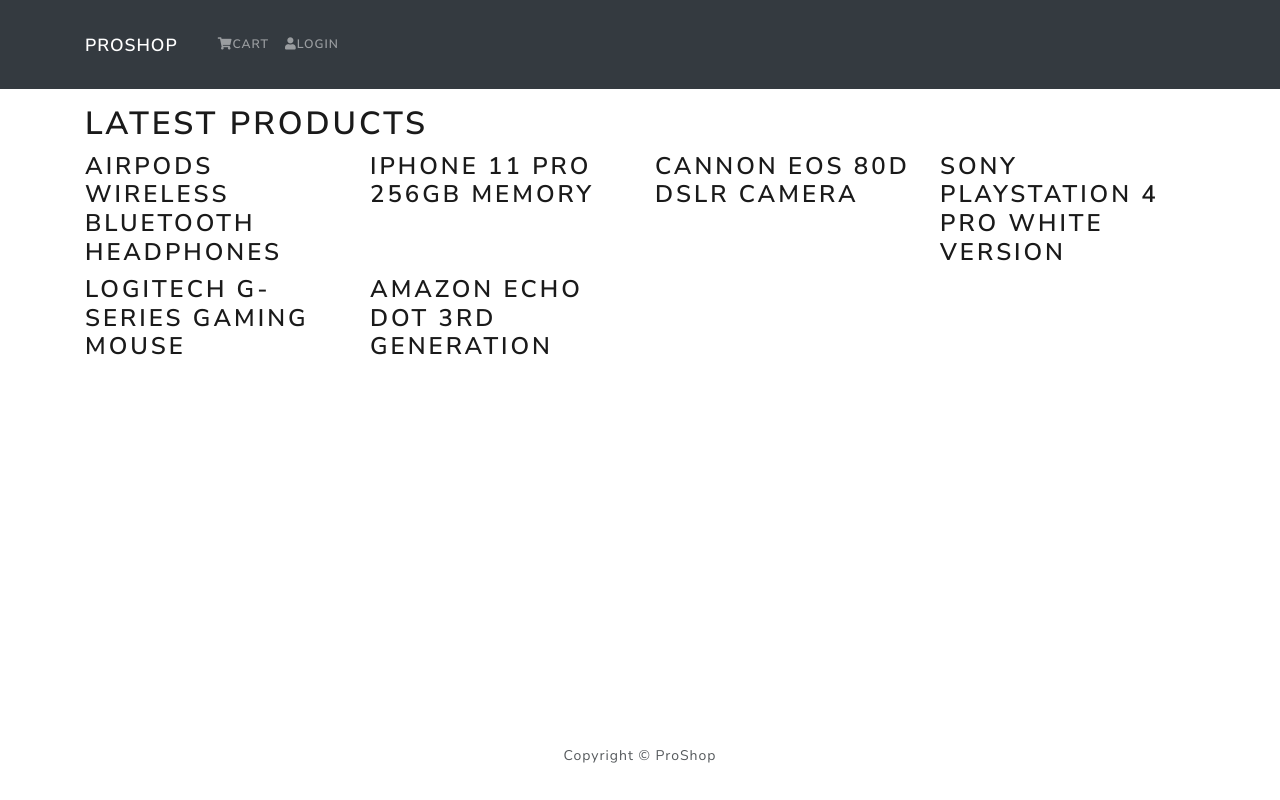
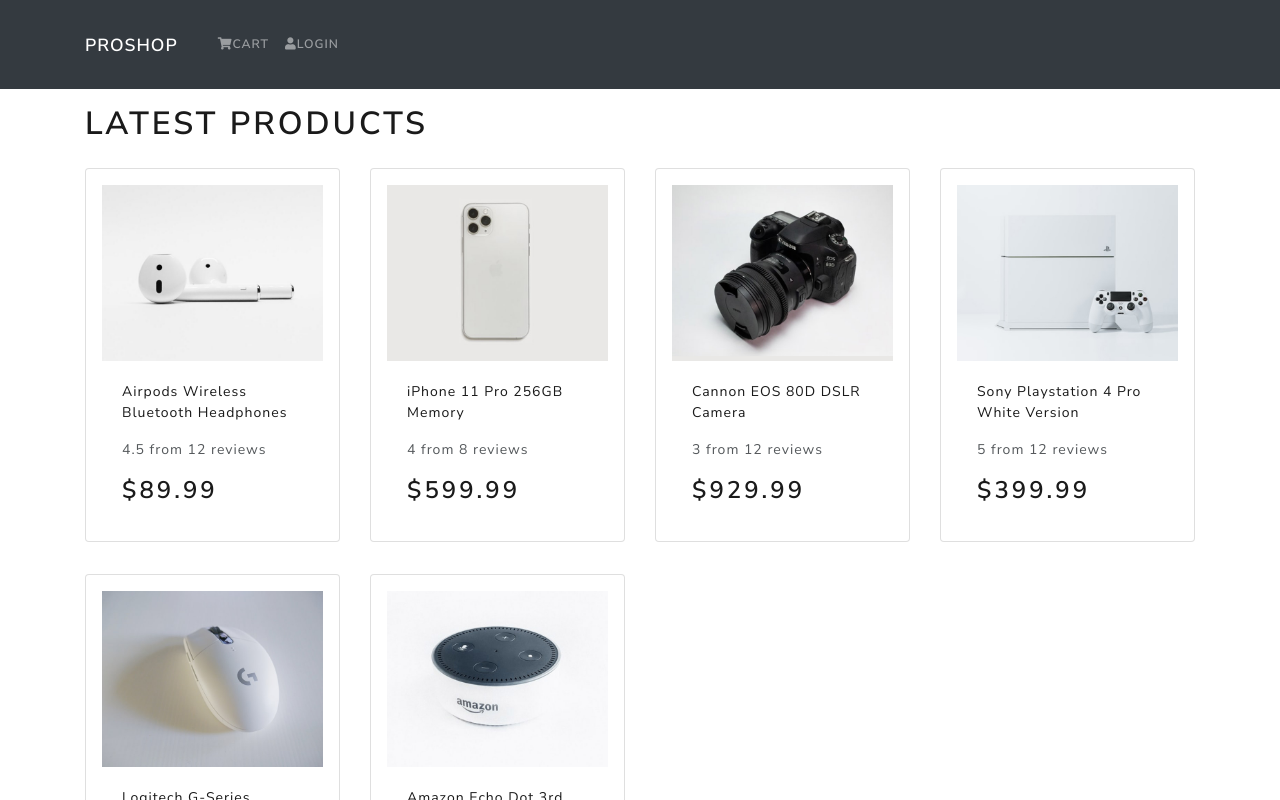
Before and after one commit to ms77grz/ecommerce, a React (Create React App) app in the folder frontend/: page / in a window 1280 px wide. Shown: the top 800 px of the page. Built offline with nearby package versions, Linux system fonts and the light colour scheme.

Commit message:
HomeScreen Product Listing - finished

```diff
--- /dev/null
+++ b/frontend/src/components/Product.js
@@ -0,0 +1,27 @@
+import React from 'react'
+import { Card } from 'react-bootstrap'
+
+function Product({ product }) {
+  return (
+    <Card className='my-3 p-3 rounded'>
+      <a href={`/product/${product._id}`}>
+        <Card.Img src={product.image} />
+      </a>
+      <Card.Body>
+        <a href={`/product/${product._id}`}>
+          <Card.Title as='div'>
+            <strong>{product.name}</strong>
+          </Card.Title>
+        </a>
+        <Card.Text as='div'>
+          <div className='my-3'>
+            {product.rating} from {product.numReviews} reviews
+          </div>
+        </Card.Text>
+        <Card.Text as='h3'>${product.price}</Card.Text>
+      </Card.Body>
+    </Card>
+  )
+}
+
+export default Product
--- a/frontend/src/screens/HomeScreen.js
+++ b/frontend/src/screens/HomeScreen.js
@@ -1,6 +1,7 @@
 import React from 'react'
 import { Row, Col } from 'react-bootstrap'
 import products from '../products'
+import Product from '../components/Product'
 
 function HomeScreen() {
   return (
@@ -9,7 +10,7 @@
       <Row>
         {products.map((product) => (
           <Col key={product._id} sm={12} md={6} lg={4} xl={3}>
-            <h3>{product.name}</h3>
+            <Product product={product} />
           </Col>
         ))}
       </Row>
```
Also changed, not shown: 1 other file (tests, documents, lock files or other folders).
